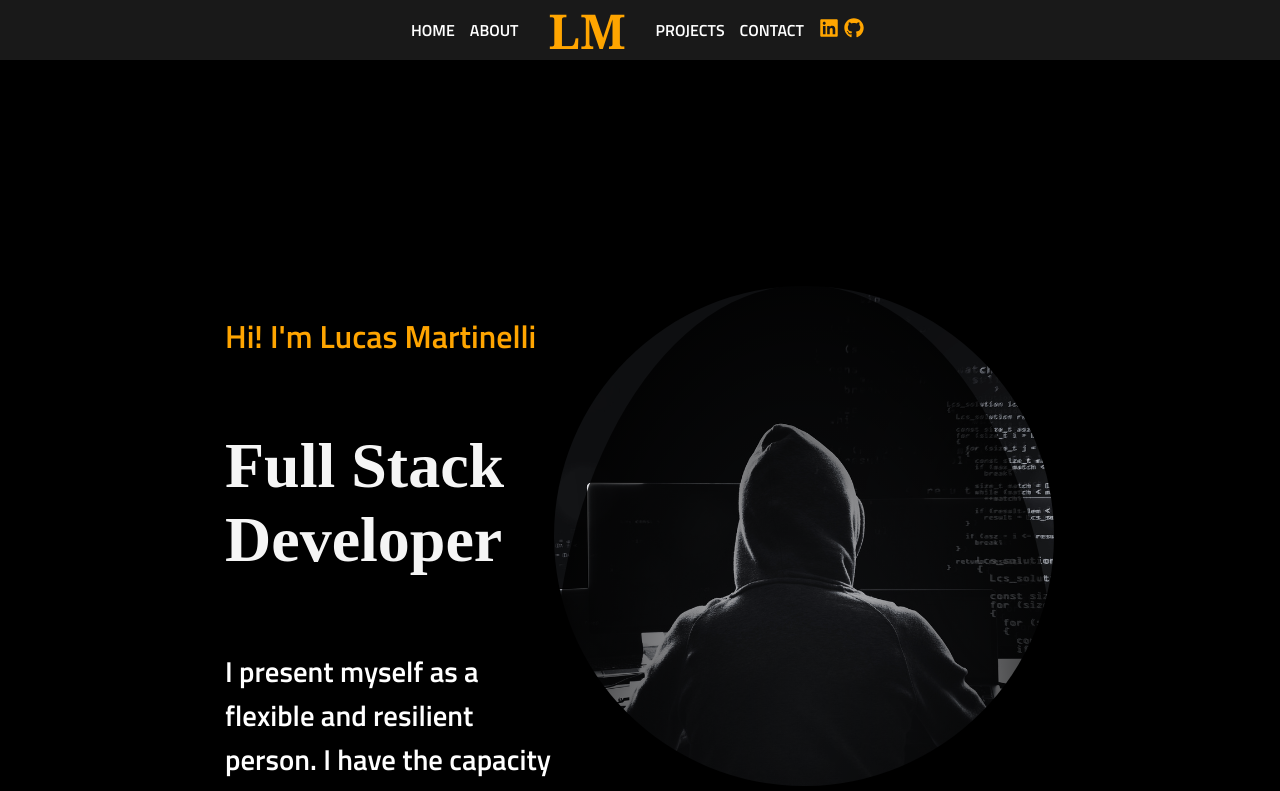
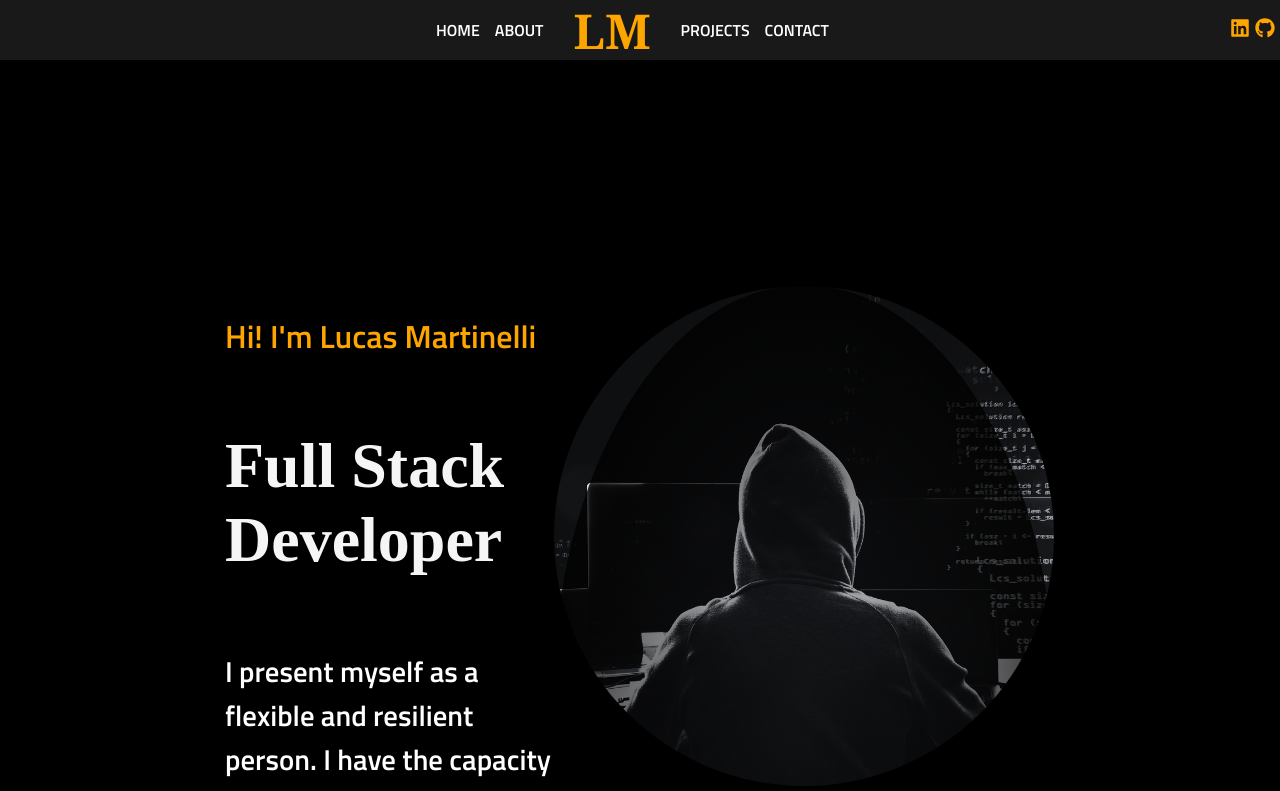
Before and after one commit to martinellilucas/portfolio, a React (Create React App) app in the folder client/: page / in a window 1280 px wide. Shown: the top 791 px of the page. Built offline with nearby package versions, Linux system fonts and the light colour scheme.

Commit message:
again absolute position

```diff
--- a/client/src/components/Nav/Nav.module.css
+++ b/client/src/components/Nav/Nav.module.css
@@ -35,6 +35,8 @@
 .icons {
   display: flex;
   align-items: center;
+  position: absolute;
+  right: 0;
 }
 .icon {
   color: orange;
```
